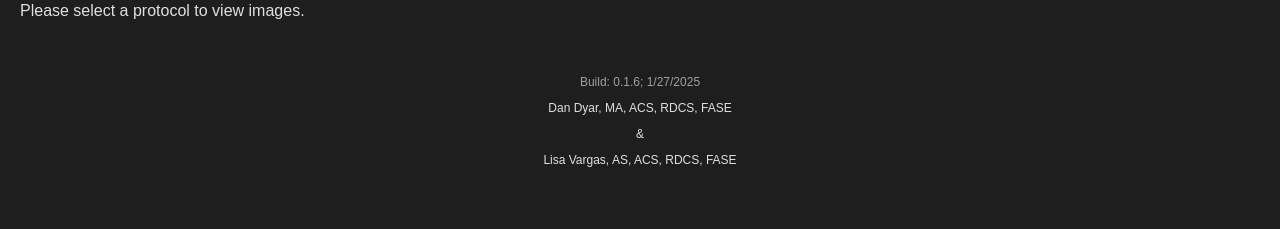
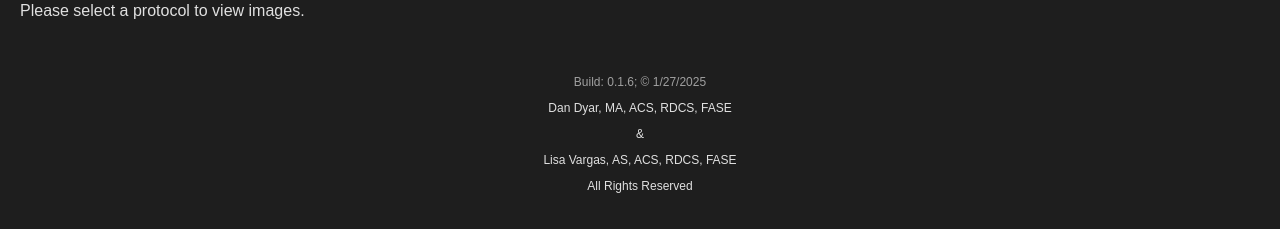
Before and after one commit to parameterz/next-protocols, a Next.js app: page / in a window 1280 px wide. Shown: the part 193-422 px from the top of the page. Built offline with nearby package versions, Linux system fonts and the light colour scheme.

Commit message:
adds copyright/rights reserved to footer

```diff
--- a/app/page.js
+++ b/app/page.js
@@ -74,10 +74,11 @@ const HomePage = () => {
         </div>
       )}
       <footer className="build-info">
-        Build: {config.versions[0].version}; {config.versions[0].date}
+        Build: {config.versions[0].version}; &copy; {config.versions[0].date}
         <p>{config.author1}</p>
         <p>&</p>
         <p>{config.author2}</p>
+        <p>All Rights Reserved</p>
       </footer>
     </div>
   );
```
